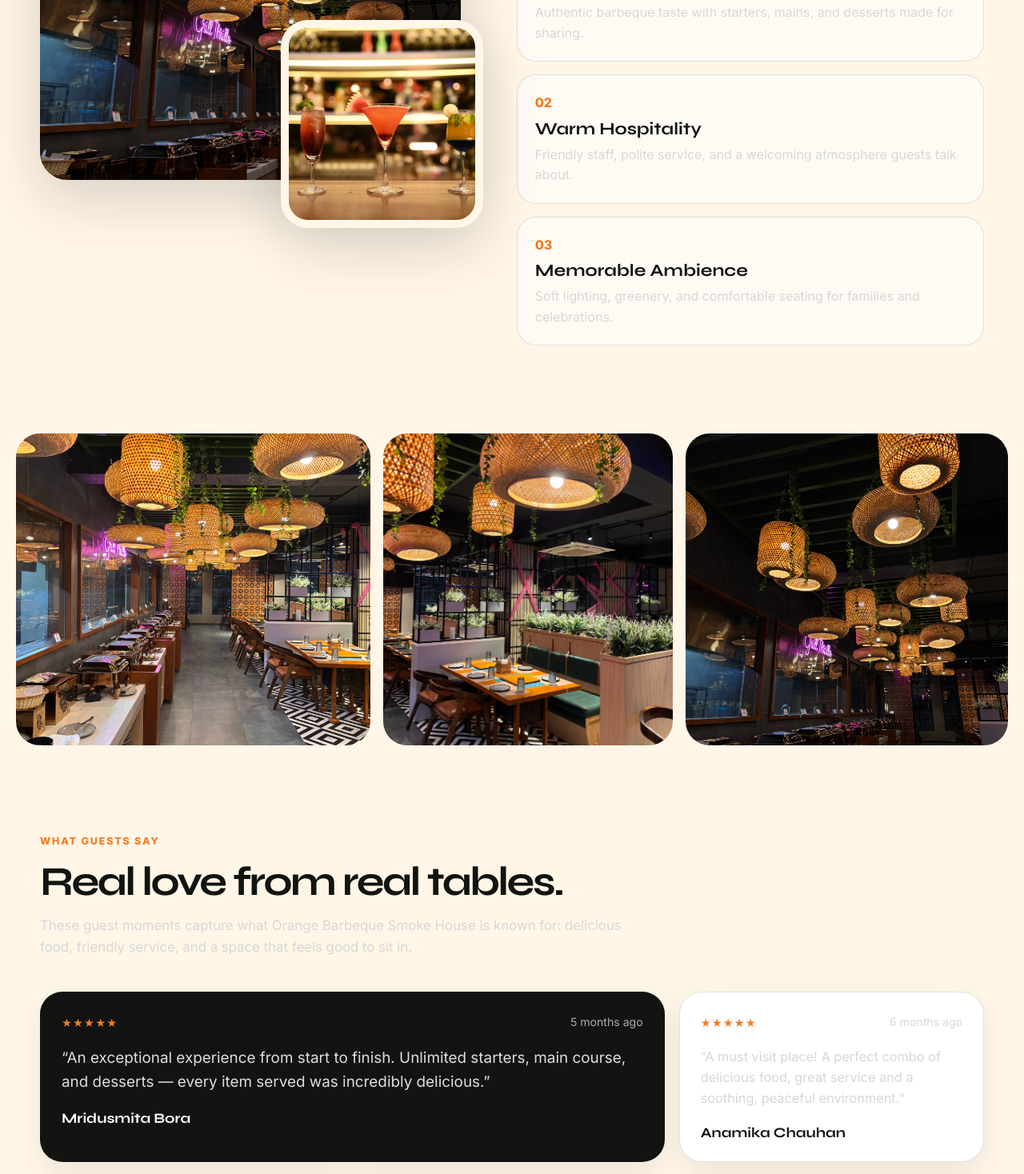
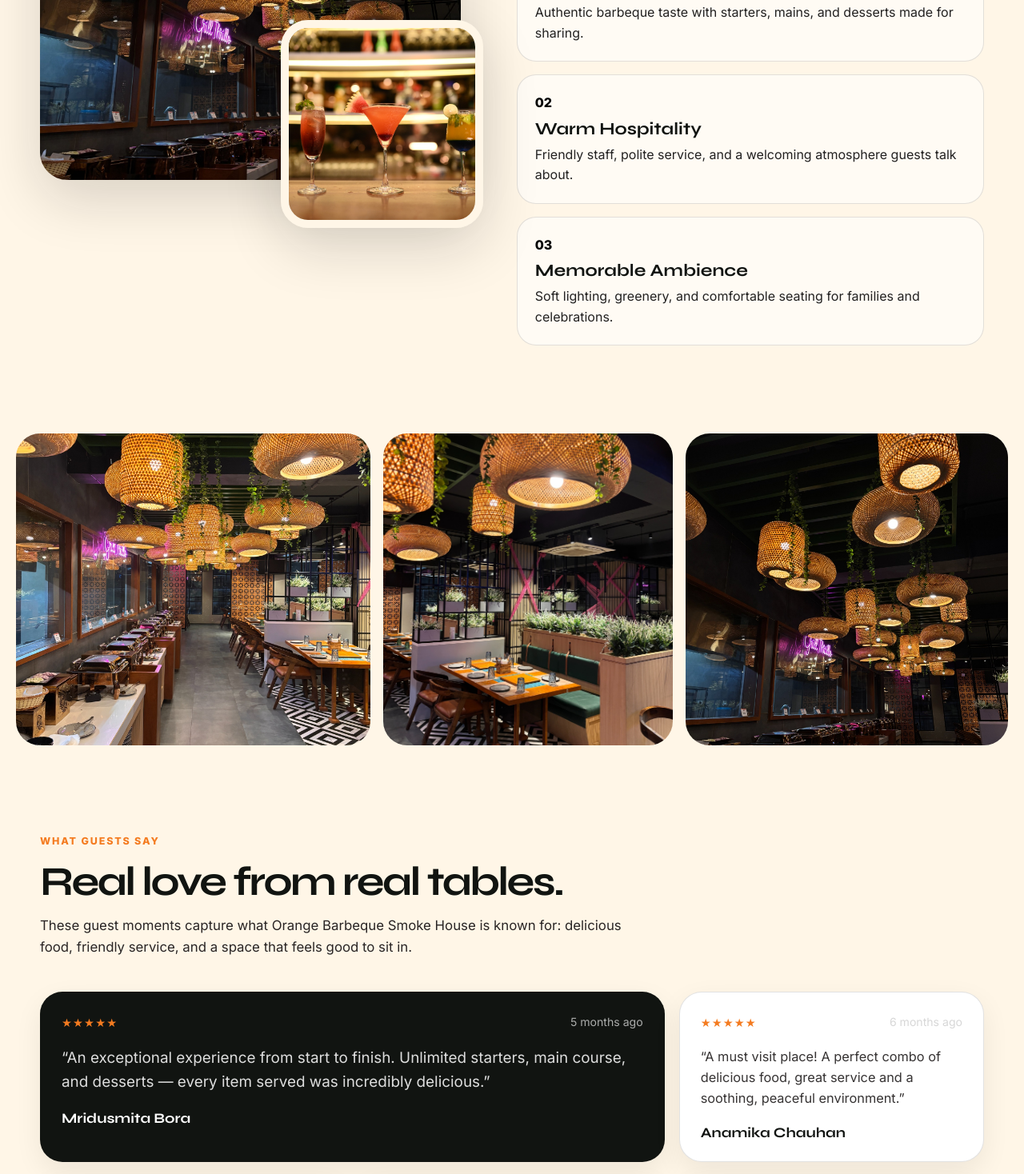
Before and after one commit to skull09god/SmokeHouse, a plain HTML site: page oranges-bbq-final/walloflove.html in a window 1280 px wide. Shown: the part 1467-2935 px from the top of the page at 80% size. Drawn offline with nearby package versions, Linux system fonts and the light colour scheme.

Commit message:
Update walloflove.css

```diff
--- a/oranges-bbq-final/walloflove.css
+++ b/oranges-bbq-final/walloflove.css
@@ -202,7 +202,7 @@ h2 {
 }
 
 .story-content > p:not(.eyebrow) {
-  color: var(--muted);
+  color: black;
   margin-top: 18px;
   font-size: 1.04rem;
 }
@@ -221,7 +221,7 @@ h2 {
 }
 
 .story-points span {
-  color: var(--orange);
+  color: black;
   font-weight: 900;
 }
 
@@ -231,7 +231,7 @@ h2 {
 }
 
 .story-points p {
-  color: var(--muted);
+  color: rgb(34, 33, 33);
 }
 
 .gallery-strip {
@@ -258,7 +258,7 @@ h2 {
 }
 
 .section-heading p:last-child {
-  color: var(--muted);
+  color: rgb(41, 37, 37);
   margin-top: 14px;
   font-size: 1.05rem;
 }
@@ -298,7 +298,7 @@ h2 {
 
 .review-card p {
   font-size: 1.02rem;
-  color: var(--muted);
+  color: rgb(54, 51, 51);
 }
 
 .featured-review p {
```
